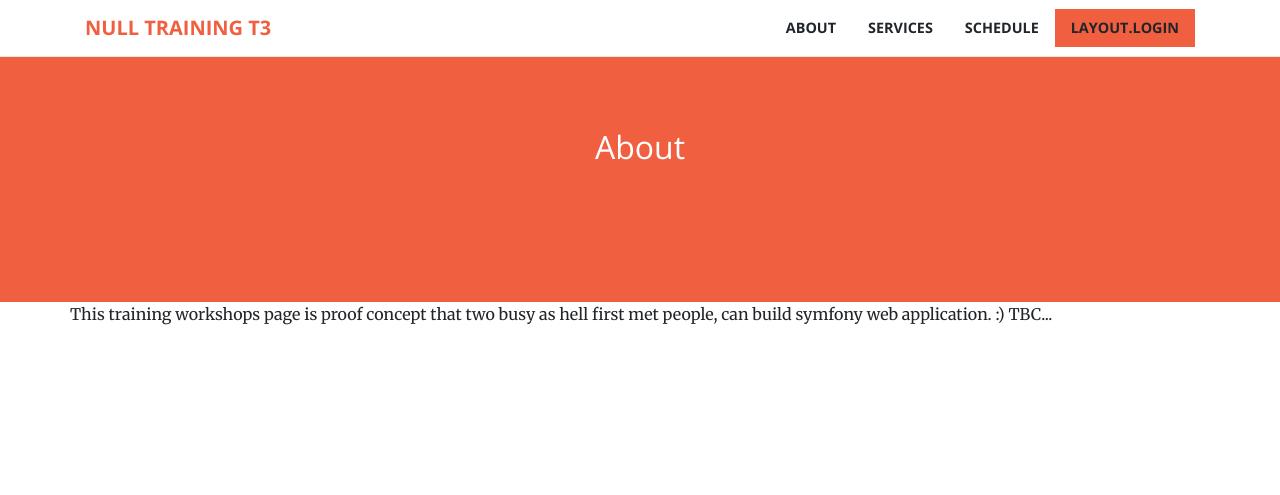
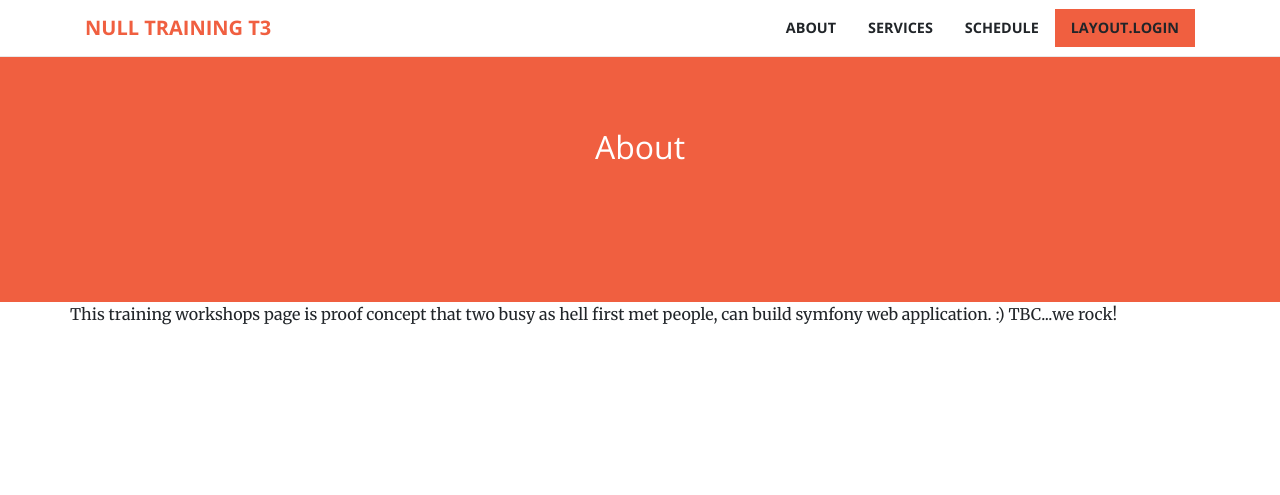
Before and after one commit to NullTraining/project-team3, a Symfony app: template templates/homepage/about.html.twig in a window 1280 px wide. Shown: the top 495 px of the page. Run offline with Twig, Linux system fonts and the light colour scheme; the template is opened without the code that fills it, so the values that code supplies are empty; some libraries are stand-ins or nearby versions.

Commit message:
added dummy text
Closes: #134

```diff
--- a/templates/homepage/about.html.twig
+++ b/templates/homepage/about.html.twig
@@ -16,6 +16,7 @@
     <div class="container">
         <div class="row">
             <p>This training workshops page is proof concept that two busy as hell first met people, can build symfony web application. :) TBC...</p>
+            <p>we rock!</p>
         </div>
     </div>
 
```
